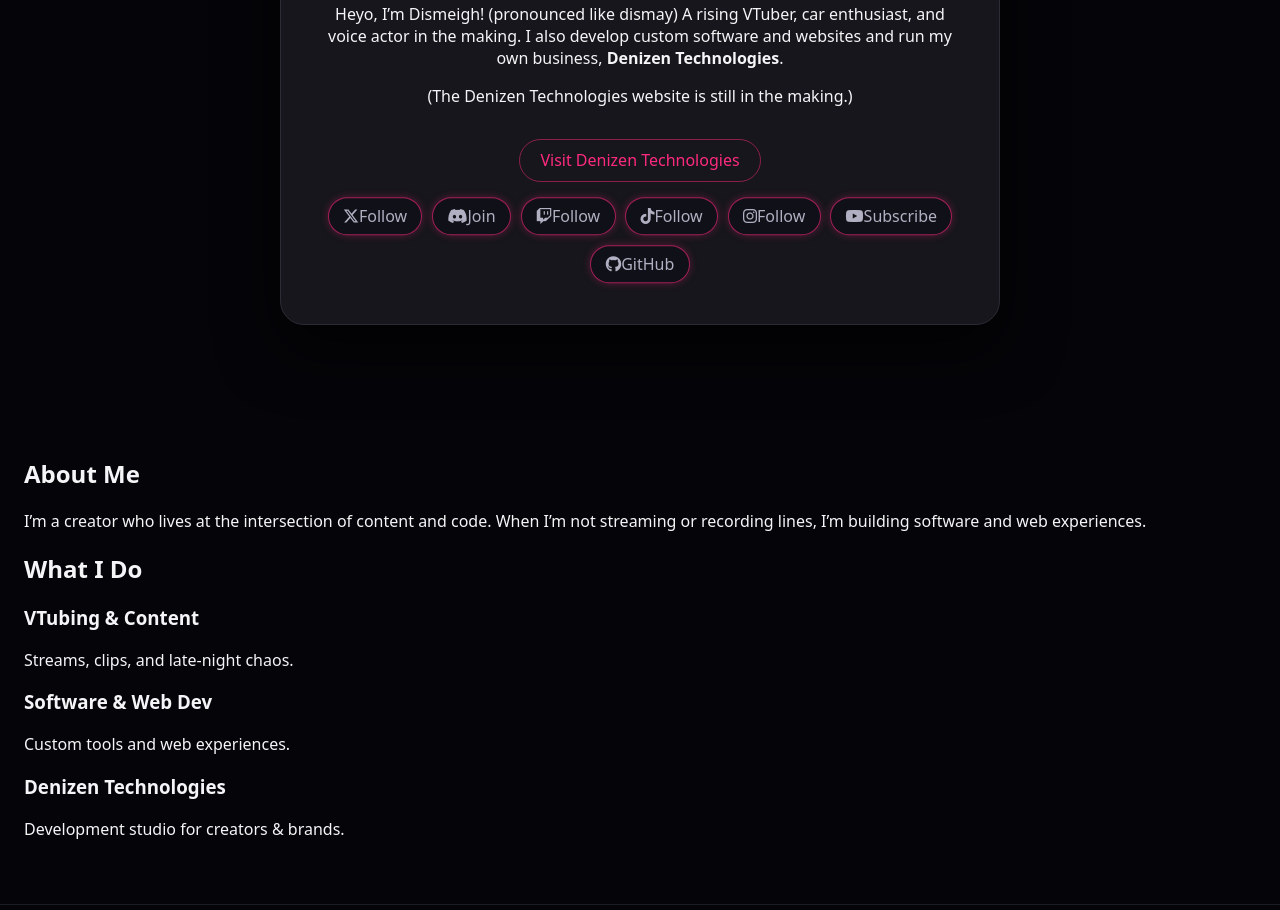
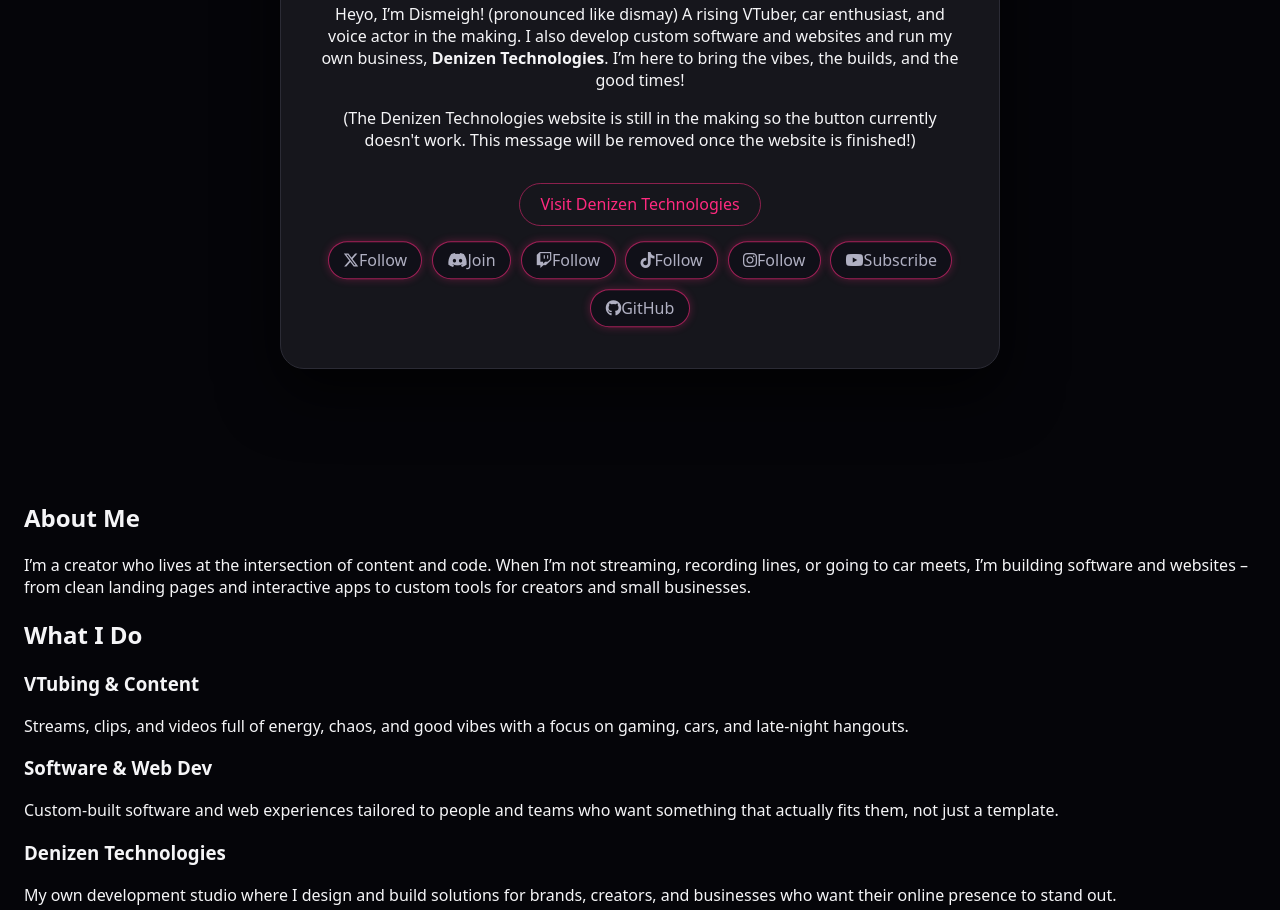
Before and after one commit to Dismeigh/Online-Portfolio, a plain HTML site: page index.html in a window 1280 px wide. Shown: the part 495-1405 px from the top of the page. Drawn offline with Linux system fonts and the light colour scheme.

Commit message:
Update index.html

```diff
--- a/index.html
+++ b/index.html
@@ -11,20 +11,22 @@
   <meta name="color-scheme" content="dark">
   <meta name="supported-color-schemes" content="dark">
 
-  <!-- Cache-bust CSS when updating -->
+  <!-- Cache-bust when you update CSS: v=1 -> v=2 -> v=3 -->
   <link rel="stylesheet" href="styles.css?v=1">
 
+  <!-- Font Awesome icons -->
   <link
     rel="stylesheet"
     href="https://cdnjs.cloudflare.com/ajax/libs/font-awesome/6.5.0/css/all.min.css"
   />
 
+  <!-- Favicon -->
   <link rel="icon" type="image/png" href="avatar.png">
   <link rel="shortcut icon" type="image/png" href="avatar.png">
 </head>
 
 <body>
-  <!-- Fixed background for overscroll -->
+  <!-- Fixed background for iOS/Discord overscroll -->
   <div class="fixed-bg" aria-hidden="true"></div>
 
   <div class="site-wrapper">
@@ -50,13 +52,14 @@
         </p>
 
         <p class="bio">
-          Heyo, I’m Dismeigh! (pronounced like dismay) A rising VTuber, car enthusiast,
-          and voice actor in the making. I also develop custom software and websites
-          and run my own business, <strong>Denizen Technologies</strong>.
+          Heyo, I’m Dismeigh! (pronounced like dismay) A rising VTuber, car enthusiast, and voice actor in the making.
+          I also develop custom software and websites and run my own business,
+          <strong>Denizen Technologies</strong>. I’m here to bring the vibes, the builds, and the good times!
         </p>
 
         <p class="bio-note">
-          (The Denizen Technologies website is still in the making.)
+          (The Denizen Technologies website is still in the making so the button currently doesn't work.
+          This message will be removed once the website is finished!)
         </p>
 
         <a
@@ -70,33 +73,76 @@
 
         <!-- SOCIAL BUTTONS -->
         <div class="social-buttons">
-          <a href="https://x.com/dismeigh" class="social-btn" target="_blank"><i class="fa-brands fa-x-twitter"></i><span>Follow</span></a>
-          <a href="https://discord.gg/ttKfZbHnsj" class="social-btn" target="_blank"><i class="fa-brands fa-discord"></i><span>Join</span></a>
-          <a href="https://twitch.tv/dismeigh" class="social-btn" target="_blank"><i class="fa-brands fa-twitch"></i><span>Follow</span></a>
-          <a href="https://tiktok.com/@denizen.dismeigh" class="social-btn" target="_blank"><i class="fa-brands fa-tiktok"></i><span>Follow</span></a>
-          <a href="https://instagram.com/_dismeigh_" class="social-btn" target="_blank"><i class="fa-brands fa-instagram"></i><span>Follow</span></a>
-          <a href="https://youtube.com/@dismeigh" class="social-btn" target="_blank"><i class="fa-brands fa-youtube"></i><span>Subscribe</span></a>
-          <a href="https://github.com/dismeigh" class="social-btn" target="_blank"><i class="fa-brands fa-github"></i><span>GitHub</span></a>
+          <a href="https://x.com/dismeigh" class="social-btn" target="_blank" rel="noopener noreferrer">
+            <i class="fa-brands fa-x-twitter"></i><span>Follow</span>
+          </a>
+
+          <a href="https://discord.gg/ttKfZbHnsj" class="social-btn" target="_blank" rel="noopener noreferrer">
+            <i class="fa-brands fa-discord"></i><span>Join</span>
+          </a>
+
+          <a href="https://twitch.tv/dismeigh" class="social-btn" target="_blank" rel="noopener noreferrer">
+            <i class="fa-brands fa-twitch"></i><span>Follow</span>
+          </a>
+
+          <a href="https://tiktok.com/@denizen.dismeigh" class="social-btn" target="_blank" rel="noopener noreferrer">
+            <i class="fa-brands fa-tiktok"></i><span>Follow</span>
+          </a>
+
+          <a href="https://instagram.com/_dismeigh_" class="social-btn" target="_blank" rel="noopener noreferrer">
+            <i class="fa-brands fa-instagram"></i><span>Follow</span>
+          </a>
+
+          <a href="https://youtube.com/@dismeigh" class="social-btn" target="_blank" rel="noopener noreferrer">
+            <i class="fa-brands fa-youtube"></i><span>Subscribe</span>
+          </a>
+
+          <!-- Centered GitHub button -->
+          <a href="https://github.com/dismeigh" class="social-btn social-btn-github" target="_blank" rel="noopener noreferrer">
+            <i class="fa-brands fa-github"></i><span>GitHub</span>
+          </a>
         </div>
       </section>
     </header>
 
     <!-- MAIN -->
     <main>
-      <section class="content-section">
+      <section id="about" class="content-section sweep">
         <h2>About Me</h2>
         <p>
           I’m a creator who lives at the intersection of content and code. When I’m not
-          streaming or recording lines, I’m building software and web experiences.
+          streaming, recording lines, or going to car meets, I’m building software and
+          websites – from clean landing pages and interactive apps to custom tools for
+          creators and small businesses.
         </p>
       </section>
 
-      <section class="content-section">
+      <section id="work" class="content-section sweep">
         <h2>What I Do</h2>
         <div class="cards">
-          <article class="card"><h3>VTubing &amp; Content</h3><p>Streams, clips, and late-night chaos.</p></article>
-          <article class="card"><h3>Software &amp; Web Dev</h3><p>Custom tools and web experiences.</p></article>
-          <article class="card"><h3>Denizen Technologies</h3><p>Development studio for creators &amp; brands.</p></article>
+          <article class="card sweep">
+            <h3>VTubing &amp; Content</h3>
+            <p>
+              Streams, clips, and videos full of energy, chaos, and good vibes with a focus
+              on gaming, cars, and late-night hangouts.
+            </p>
+          </article>
+
+          <article class="card sweep">
+            <h3>Software &amp; Web Dev</h3>
+            <p>
+              Custom-built software and web experiences tailored to people and teams who
+              want something that actually fits them, not just a template.
+            </p>
+          </article>
+
+          <article class="card sweep">
+            <h3>Denizen Technologies</h3>
+            <p>
+              My own development studio where I design and build solutions for brands,
+              creators, and businesses who want their online presence to stand out.
+            </p>
+          </article>
         </div>
       </section>
     </main>
@@ -107,24 +153,52 @@
   </div>
 
   <script>
+    // Footer year
     document.getElementById('year').textContent = new Date().getFullYear();
 
+    // Theme toggle
     const body = document.body;
     const toggleBtn = document.getElementById('theme-toggle');
     const toggleLabel = document.querySelector('.theme-toggle-label');
     const toggleIcon = document.querySelector('.theme-toggle-icon i');
 
     function applyTheme(mode) {
-      const normal = mode === 'normal';
-      body.classList.toggle('theme-normal', normal);
-      toggleLabel.textContent = normal ? 'Cyberpunk Mode' : 'Normal Mode';
-      toggleIcon.className = normal ? 'fa-solid fa-moon' : 'fa-solid fa-bolt';
+      const isNormal = mode === 'normal';
+      body.classList.toggle('theme-normal', isNormal);
+
+      if (isNormal) {
+        toggleLabel.textContent = 'Cyberpunk Mode';
+        toggleIcon.classList.remove('fa-bolt');
+        toggleIcon.classList.add('fa-moon');
+      } else {
+        toggleLabel.textContent = 'Normal Mode';
+        toggleIcon.classList.remove('fa-moon');
+        toggleIcon.classList.add('fa-bolt');
+      }
+
       localStorage.setItem('theme', mode);
     }
 
     applyTheme(localStorage.getItem('theme') || 'cyberpunk');
-    toggleBtn.onclick = () =>
+
+    toggleBtn.addEventListener('click', () => {
       applyTheme(body.classList.contains('theme-normal') ? 'cyberpunk' : 'normal');
+    });
+
+    // Scroll-triggered glow sweep
+    // Adds .in-view once when element enters viewport.
+    const sweepTargets = document.querySelectorAll('.sweep');
+
+    const io = new IntersectionObserver((entries) => {
+      for (const entry of entries) {
+        if (entry.isIntersecting) {
+          entry.target.classList.add('in-view');
+          io.unobserve(entry.target); // fire once
+        }
+      }
+    }, { threshold: 0.2 });
+
+    sweepTargets.forEach(el => io.observe(el));
   </script>
 </body>
 </html>
```
